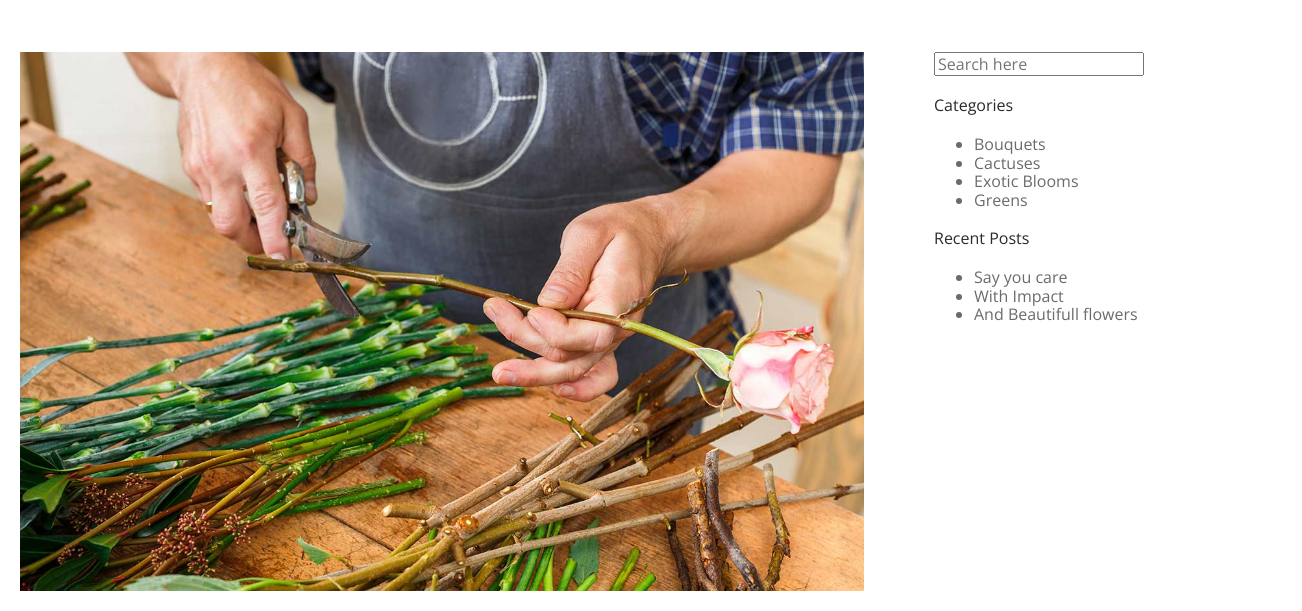
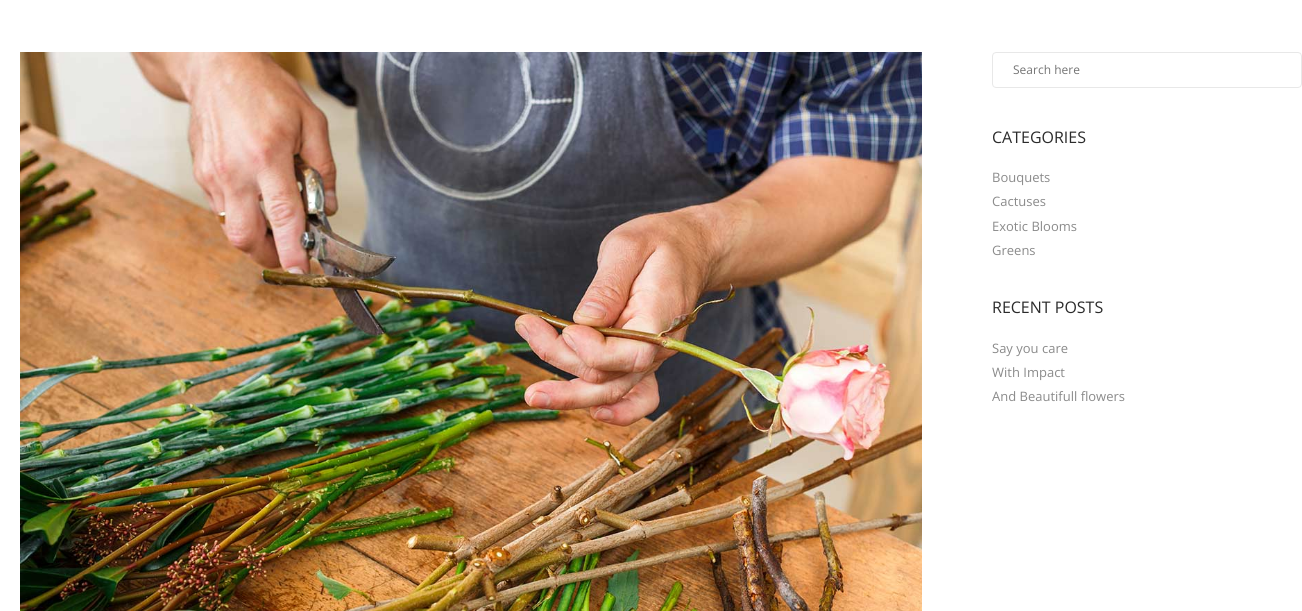
Before and after one commit to priscilalima/posgrad-fullstack, a plain HTML site: page semantic-blog/index.html in a window 1280 px wide. Shown: the part 168-779 px from the top of the page, 1302 px wide, since content can reach past the window. Drawn offline with nearby package versions, Linux system fonts and the light colour scheme.

Commit message:
Add styling to sidebar

```diff
--- a/semantic-blog/assets/css/style.css
+++ b/semantic-blog/assets/css/style.css
@@ -113,7 +113,7 @@ h6 {
 
 @media (min-width: 768px) {
   .main-content {
-    grid-template-columns: minmax(60%, 70%) minmax(auto, 30%);
+    grid-template-columns: minmax(60%, 75%) minmax(auto, 25%);
     grid-template-rows: auto;
   }
 }
@@ -153,6 +153,48 @@ h6 {
   margin-right: 7px;
 }
 
+/* Sidebar */
+
+.sidebar input[type='text'] {
+  border: 1px solid #e8e8e8;
+  border-radius: 4px;
+  color: #6d6a6a;
+  display: inline-block;
+  font-size: 12px;
+  font-weight: inherit;
+  outline: 0;
+  position: relative;
+  vertical-align: top;
+  padding: 10px 20px;
+  width: 100%;
+}
+
+.widget {
+  margin: 0 0 40px;
+}
+
+.widget .widget-title {
+  text-transform: uppercase;
+}
+
+.widget ul {
+  padding: 0;
+}
+
+.widget ul li {
+  list-style-type: none;
+  margin-bottom: 6px;
+}
+
+.widget a {
+  font-size: 13px;
+  color: #8b8b8b;
+}
+
+.widget a:hover {
+  color: #8ab378;
+}
+
 /* Utilities */
 
 .container {
```
